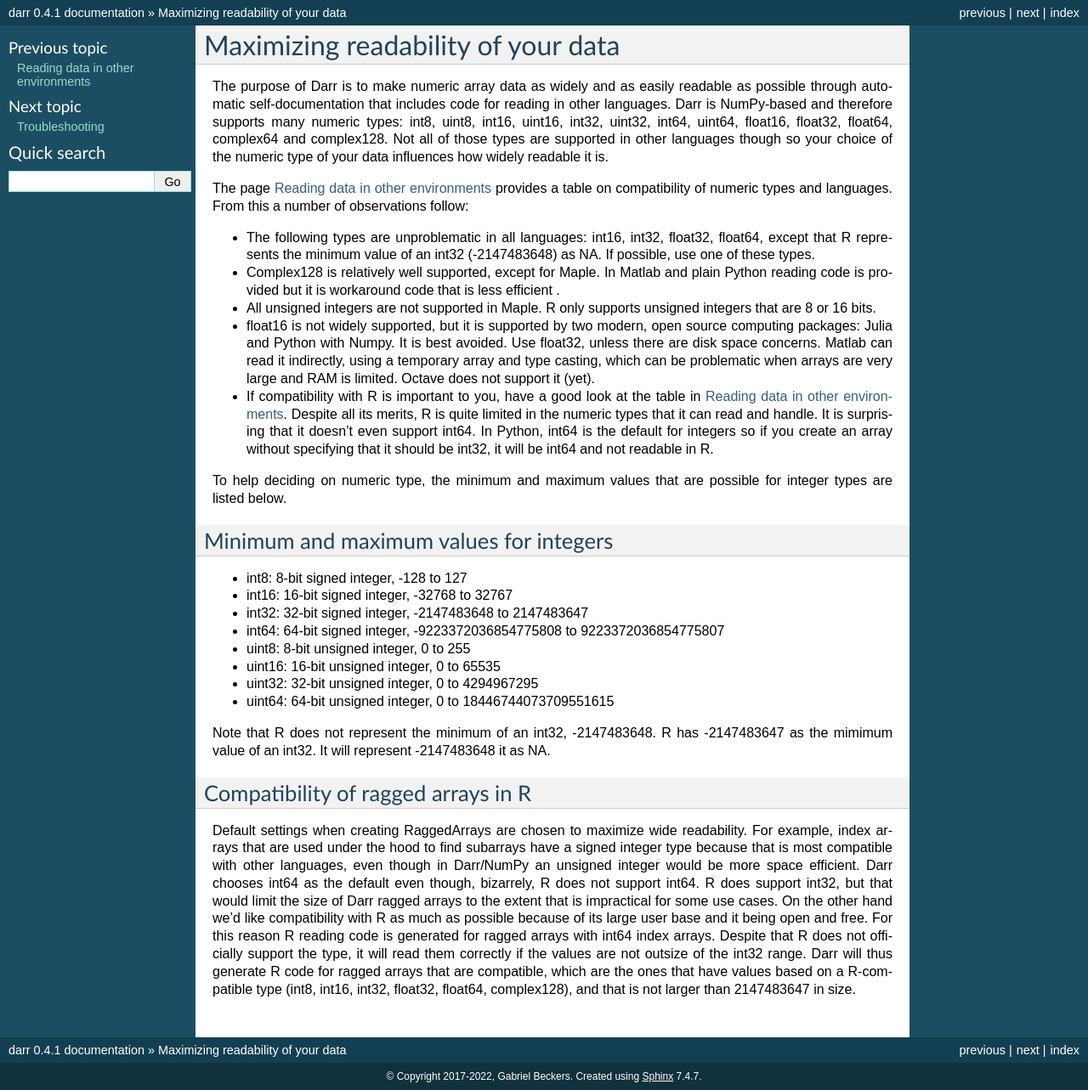
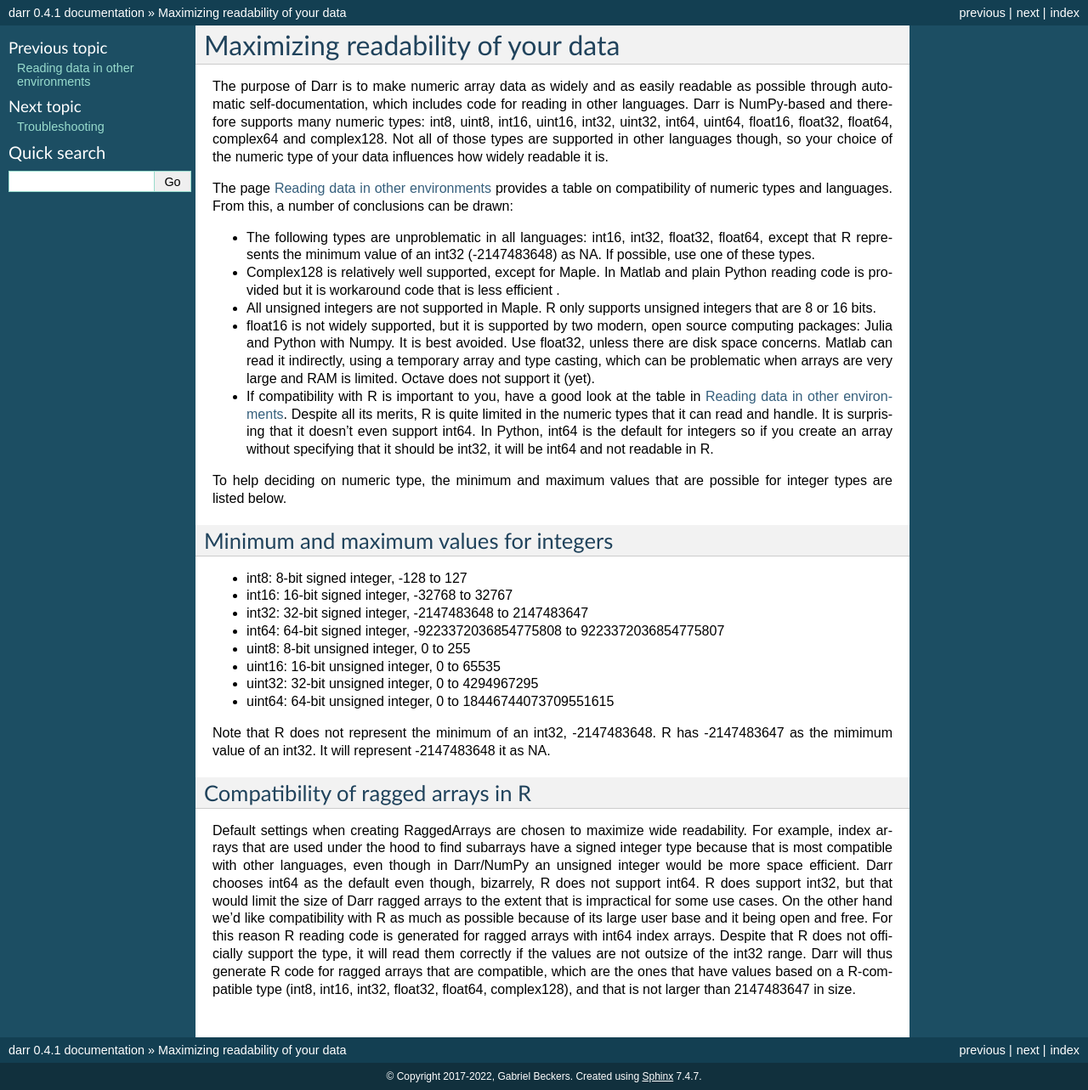
Before and after one commit to gbeckers/Darr, a Sphinx documentation site: the page built from docs/readability.rst, in a window 1280 px wide. Shown: the whole page at 85% size. Built offline with Sphinx 7.4.7, drawn with Linux system fonts in a browser that asks for light colours.

Commit message:
improve wording

```diff
--- a/docs/readability.rst
+++ b/docs/readability.rst
@@ -2,16 +2,16 @@
 ===================================
 
 The purpose of Darr is to make numeric array data as widely and as easily
-readable as possible through automatic self-documentation that includes code
+readable as possible through automatic self-documentation, which includes code
 for reading in other languages. Darr is NumPy-based and therefore supports
 many numeric types: int8, uint8, int16, uint16, int32, uint32, int64, uint64,
 float16, float32, float64, complex64 and complex128. Not all of those types
-are supported in other languages though so your choice of the numeric type
+are supported in other languages though, so your choice of the numeric type
 of your data influences how widely readable it is.
 
 The page :doc:`Reading data in other environments <readcode>` provides a
-table on compatibility of numeric types and languages. From this a number of
-observations follow:
+table on compatibility of numeric types and languages. From this, a number of
+conclusions can be drawn:
 
 - The following types are unproblematic in all languages: int16, int32,
   float32, float64, except that R represents the minimum value of an
```
